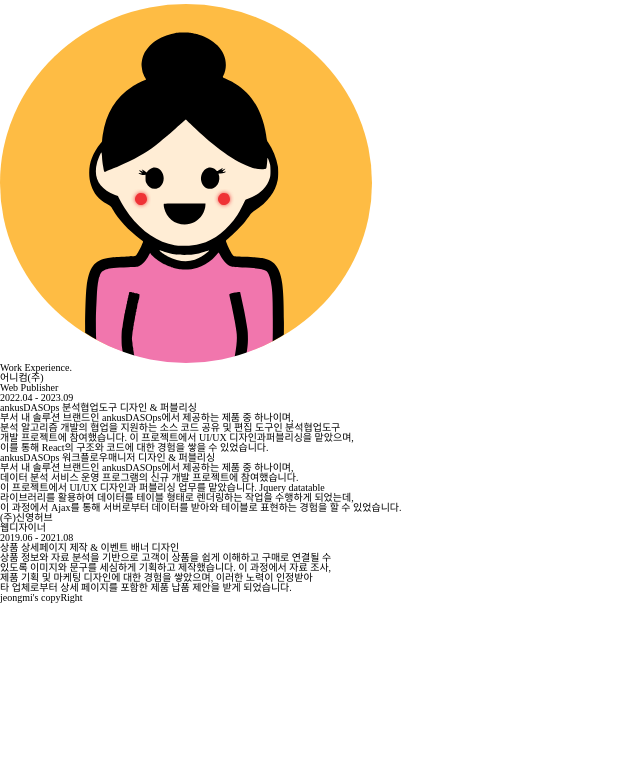
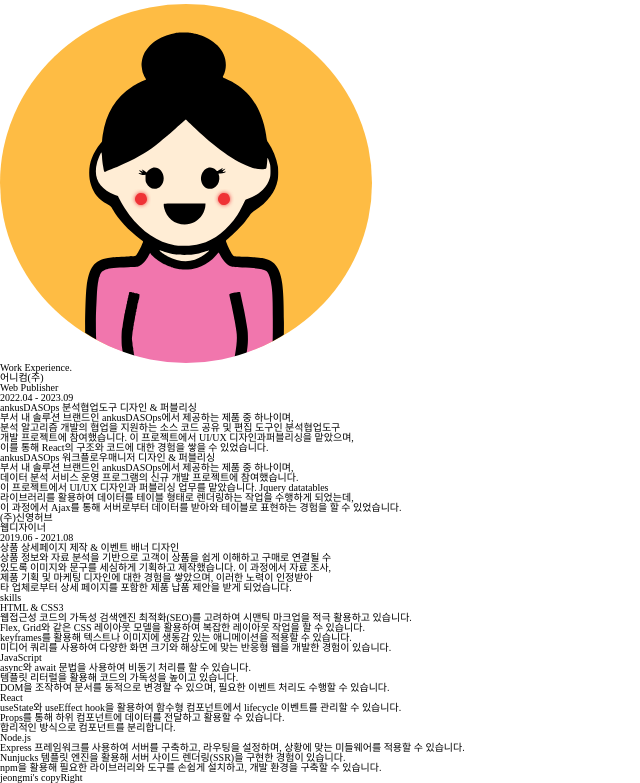
Before and after one commit to ohjmi/ohjmi.github.io, a plain HTML site: page index.html in a window 1280 px wide. Shown: the part 883-1666 px from the top of the page, without its empty margins (0-640 px from the left). Before the commit the page ends 1486 px from the top, so only its background shows below. Drawn offline with Linux system fonts and the light colour scheme; a web font is replaced by a local one.

Commit message:
- skills 내용 작성

```diff
--- a/index.html
+++ b/index.html
@@ -80,7 +80,7 @@
                         <p class="workCont">
                             부서 내 솔루션 브랜드인 ankusDASOps에서 제공하는 제품 중 하나이며, <br>
                             데이터 분석 서비스 운영 프로그램의 신규 개발 프로젝트에 참여했습니다. <br>
-                            이 프로젝트에서 UI/UX 디자인과 퍼블리싱 업무를 맡았습니다. Jquery datatable <br>
+                            이 프로젝트에서 UI/UX 디자인과 퍼블리싱 업무를 맡았습니다. Jquery datatables <br>
                             라이브러리를 활용하여 데이터를 테이블 형태로 렌더링하는 작업을 수행하게 되었는데, <br>
                             이 과정에서 Ajax를 통해 서버로부터 데이터를 받아와 테이블로 표현하는 경험을 할 수 있었습니다.
                         </p>
@@ -104,6 +104,36 @@
                 </div>
             </div>
         </section>
+        <section>
+            <h2>skills</h2>
+            <div class="skillsWrap">
+                <ul class="html">
+                    <h3>HTML & CSS3</h3>
+                    <li>웹접근성 코드의 가독성 검색엔진 최적화(SEO)를 고려하여 시맨틱 마크업을 적극 활용하고 있습니다.</li>
+                    <li>Flex, Grid와 같은 CSS 레이아웃 모델을 활용하여 복잡한 레이아웃 작업을 할 수 있습니다.</li>
+                    <li>keyframes를 활용해 텍스트나 이미지에 생동감 있는 애니메이션을 적용할 수 있습니다.</li>
+                    <li>미디어 쿼리를 사용하여 다양한 화면 크기와 해상도에 맞는 반응형 웹을 개발한 경험이 있습니다.</li>
+                </ul>
+                <ul>
+                    <h3>JavaScript</h3>
+                    <li>async와 await 문법을 사용하여 비동기 처리를 할 수 있습니다.</li>
+                    <li>템플릿 리터럴을 활용해 코드의 가독성을 높이고 있습니다.</li>
+                    <li>DOM을 조작하여 문서를 동적으로 변경할 수 있으며, 필요한 이벤트 처리도 수행할 수 있습니다.</li>
+                </ul>
+                <ul>
+                    <h3>React</h3>
+                    <li>useState와 useEffect hook을 활용하여 함수형 컴포넌트에서 lifecycle 이벤트를 관리할 수 있습니다.</li>
+                    <li>Props를 통해 하위 컴포넌트에 데이터를 전달하고 활용할 수 있습니다.</li>
+                    <li>합리적인 방식으로 컴포넌트를 분리합니다.</li>
+                </ul>
+                <ul>
+                    <h3>Node.js</h3>
+                    <li>Express 프레임워크를 사용하여 서버를 구축하고, 라우팅을 설정하며, 상황에 맞는 미들웨어를 적용할 수 있습니다.</li>
+                    <li>Nunjucks 템플릿 엔진을 활용해 서버 사이드 렌더링(SSR)을 구현한 경험이 있습니다.</li>
+                    <li>npm을 활용해 필요한 라이브러리와 도구를 손쉽게 설치하고, 개발 환경을 구축할 수 있습니다.</li>
+                </ul>
+            </div>
+        </section>
         <footer>jeongmi's copyRight</footer>
     </div>
     <script src="/parallax.js"></script>
```
